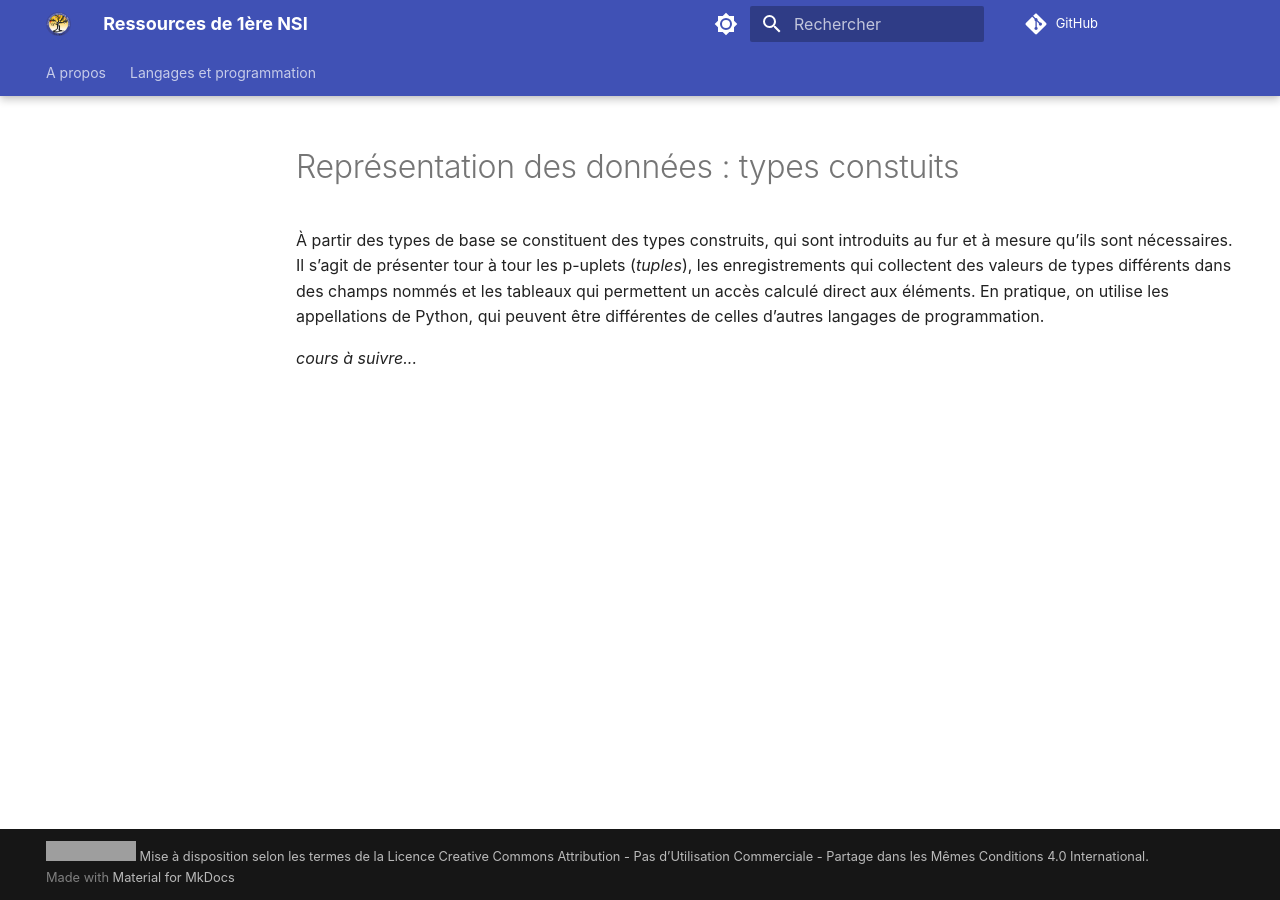
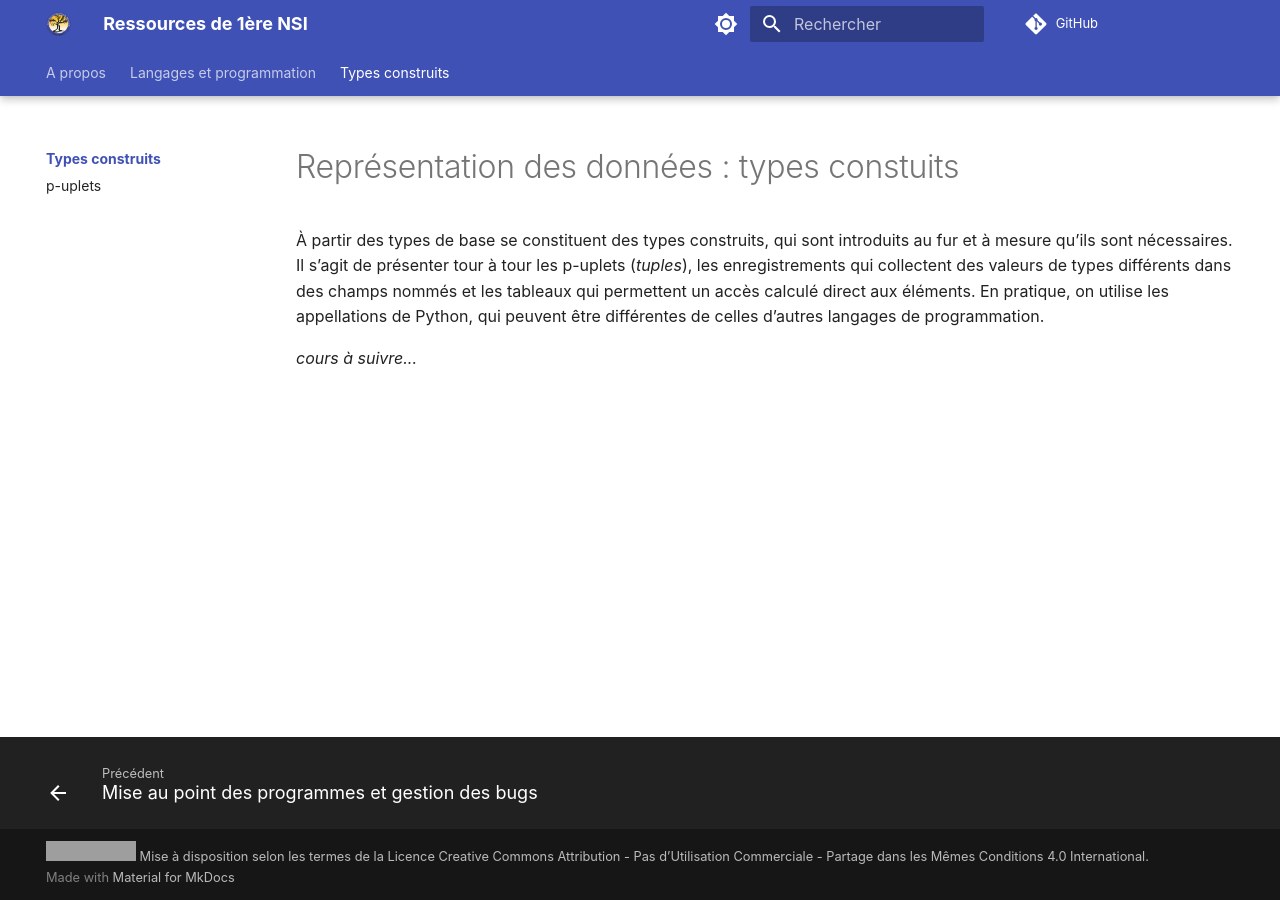
Before and after one commit to fab-perez/NSI-1, an MkDocs documentation site: the page built from docs/types-construits/index.md, in a window 1280 px wide. Built offline with MkDocs 1.6.1 and Material for MkDocs 9.7.7, drawn with Linux system fonts in a browser that asks for light colours; comment, search, counter and statistics services are not loaded; grey boxes are pictures that could not be loaded.

Commit message:
Add files via upload

```diff
--- a/mkdocs.yml
+++ b/mkdocs.yml
@@ -74,6 +74,7 @@ extra_css:
   - stylesheets/extra.css
 
 markdown_extensions:
+  - pymdownx.critic
   - pymdownx.tilde
   - pymdownx.highlight:
       anchor_linenums: true
@@ -129,3 +130,6 @@ nav:
     - Appel de fonctions: langages-et-programmation/5-fonctions.md
     - Modules et bibliothèques: langages-et-programmation/6-modules-bibliotheques.md
     - Mise au point des programmes et gestion des bugs: langages-et-programmation/7-mise-au-point-gestion-bugs.md
+  - Types construits:
+    - types-construits/index.md
+    - p-uplets: types-construits/1-p-uplet.md
```
